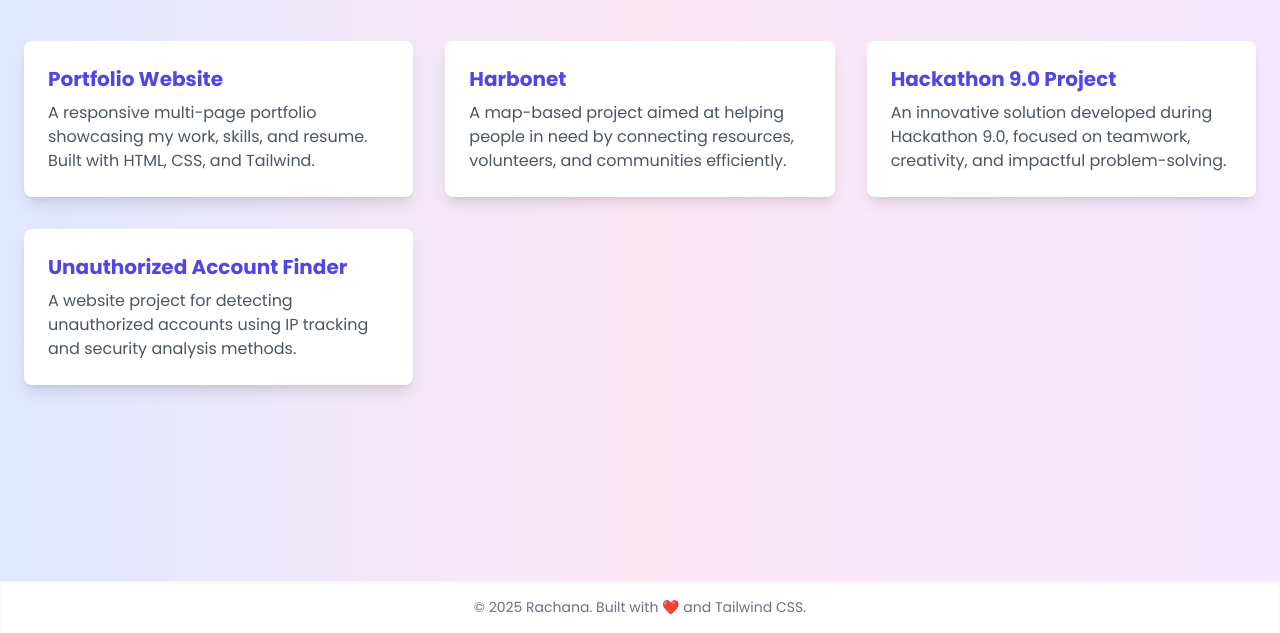
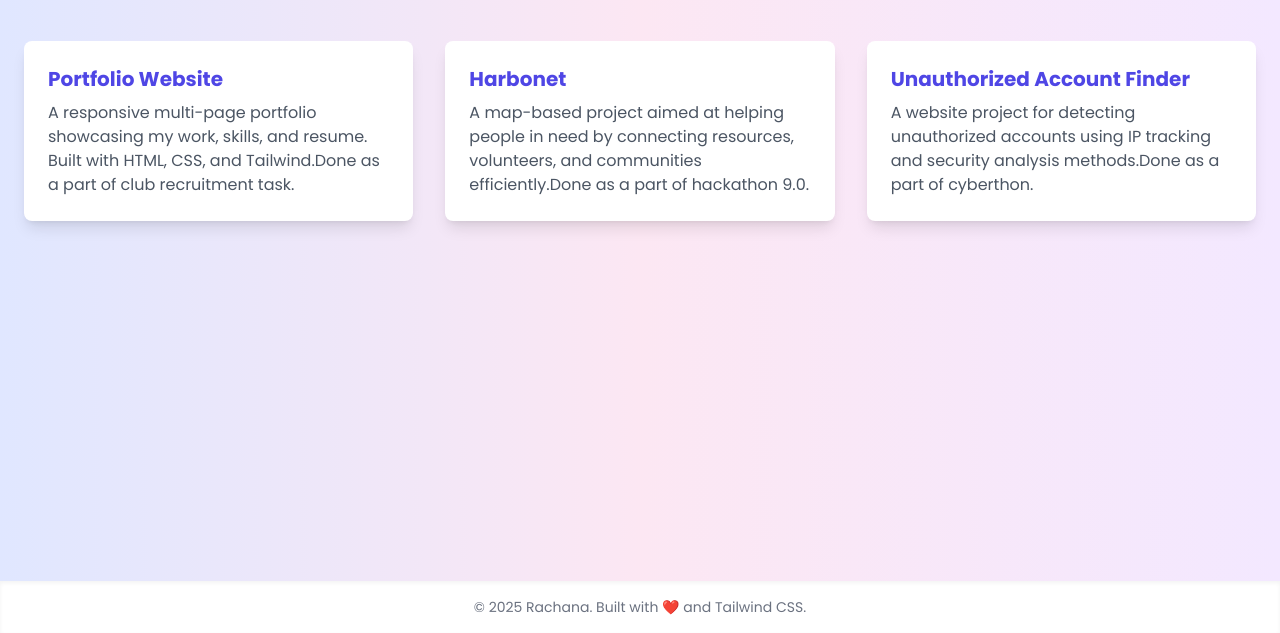
Before and after one commit to Rachanaramkumar/Portfolio, a plain HTML site: page projects.html in a window 1280 px wide. Shown: the part 167-800 px from the top of the page. Drawn offline with nearby package versions, Linux system fonts and the light colour scheme.

Commit message:
Edited about.html content

```diff
--- a/projects.html
+++ b/projects.html
@@ -37,25 +37,19 @@
       <!-- Portfolio Website -->
       <div class="bg-white rounded-lg shadow-lg p-6 hover:shadow-2xl transition">
         <h3 class="text-xl font-bold text-indigo-600 mb-2">Portfolio Website</h3>
-        <p class="text-gray-600">A responsive multi-page portfolio showcasing my work, skills, and resume. Built with HTML, CSS, and Tailwind.</p>
+        <p class="text-gray-600">A responsive multi-page portfolio showcasing my work, skills, and resume. Built with HTML, CSS, and Tailwind.Done as a part of club recruitment task.</p>
       </div>
 
       <!-- Harbonet -->
       <div class="bg-white rounded-lg shadow-lg p-6 hover:shadow-2xl transition">
         <h3 class="text-xl font-bold text-indigo-600 mb-2">Harbonet</h3>
-        <p class="text-gray-600">A map-based project aimed at helping people in need by connecting resources, volunteers, and communities efficiently.</p>
-      </div>
-
-      <!-- Hackathon 9.0 -->
-      <div class="bg-white rounded-lg shadow-lg p-6 hover:shadow-2xl transition">
-        <h3 class="text-xl font-bold text-indigo-600 mb-2">Hackathon 9.0 Project</h3>
-        <p class="text-gray-600">An innovative solution developed during Hackathon 9.0, focused on teamwork, creativity, and impactful problem-solving.</p>
+        <p class="text-gray-600">A map-based project aimed at helping people in need by connecting resources, volunteers, and communities efficiently.Done as a part of hackathon 9.0.</p>
       </div>
 
       <!-- Unauthorized Account Finder -->
       <div class="bg-white rounded-lg shadow-lg p-6 hover:shadow-2xl transition">
         <h3 class="text-xl font-bold text-indigo-600 mb-2">Unauthorized Account Finder</h3>
-        <p class="text-gray-600">A website project for detecting unauthorized accounts using IP tracking and security analysis methods.</p>
+        <p class="text-gray-600">A website project for detecting unauthorized accounts using IP tracking and security analysis methods.Done as a part of cyberthon.</p>
       </div>
 
     </div>
```
Also changed, not shown: about.html (+2 -2 lines), index.html (+1 -1 lines).
